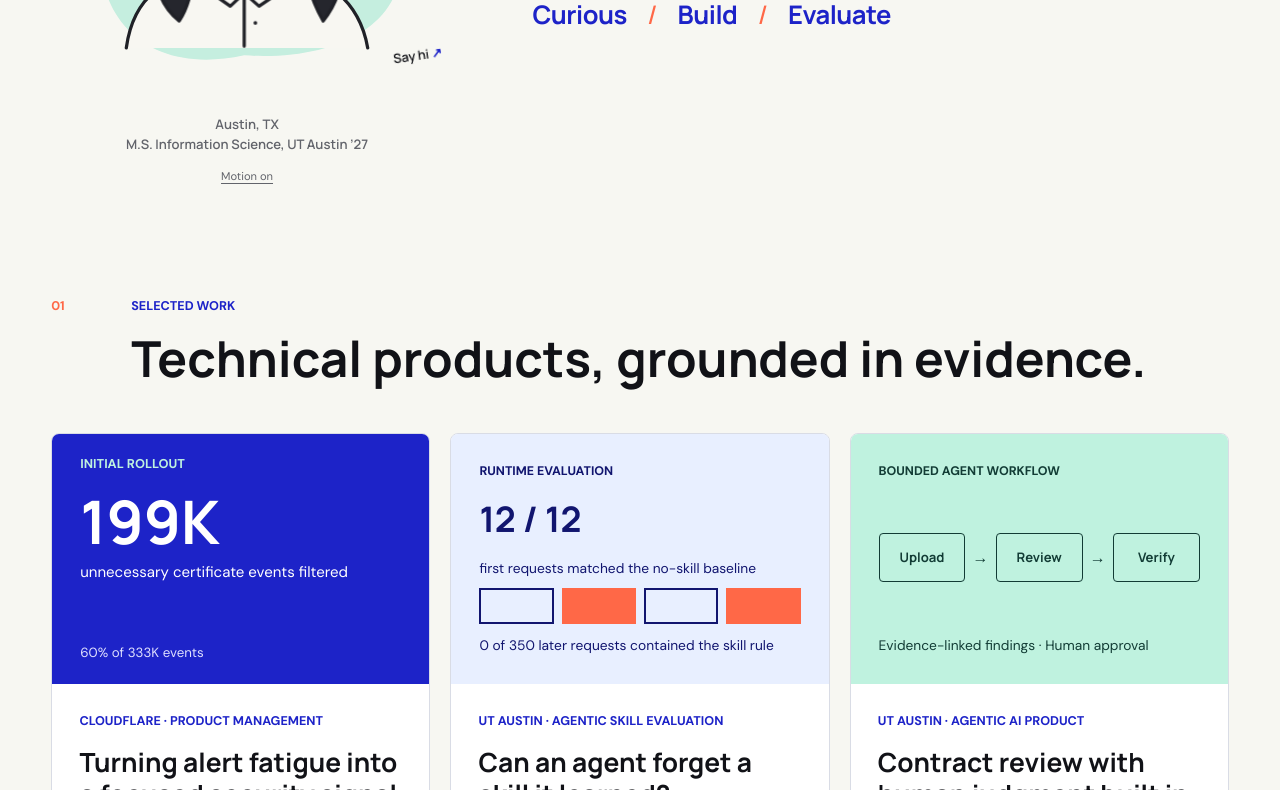
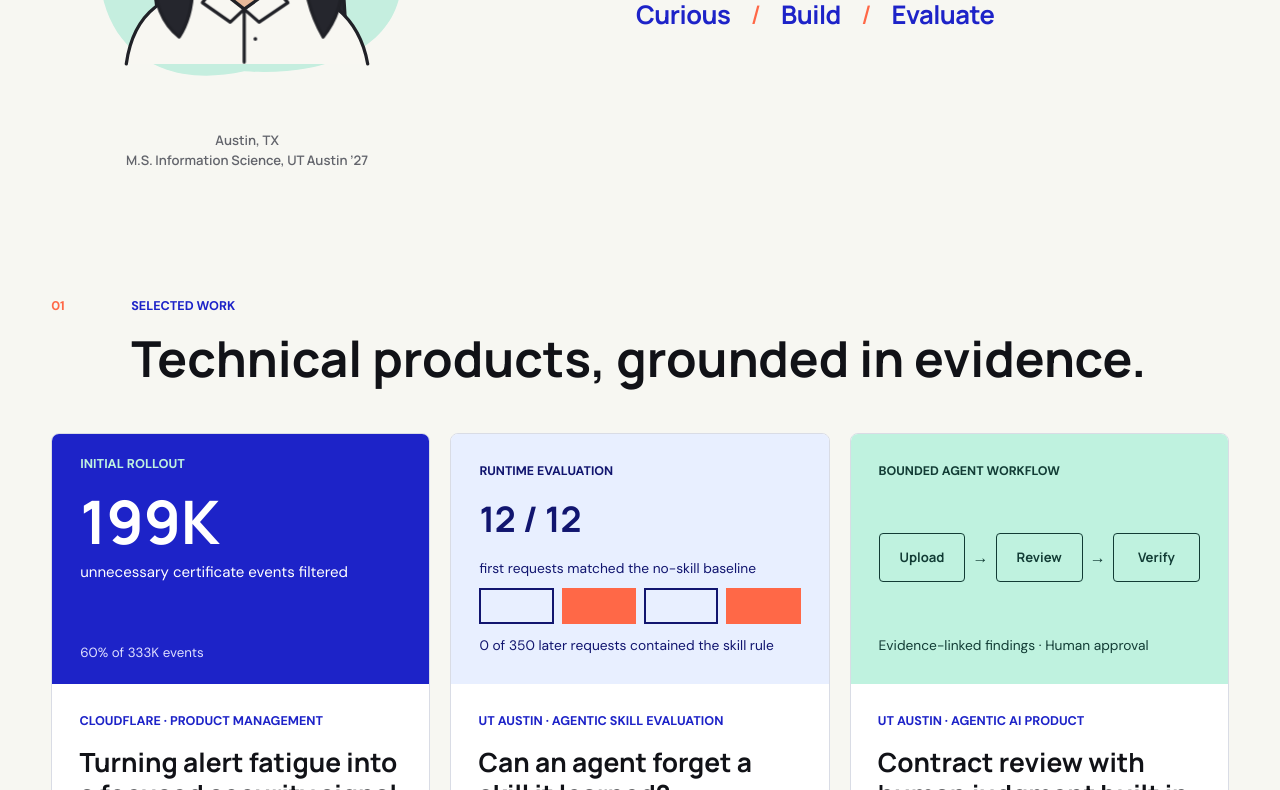
Before and after one commit to JJJJeny/JJJJeny.github.io, a plain HTML site: page index.html in a window 1280 px wide. Shown: the part 440-1230 px from the top of the page. Drawn offline with Linux system fonts and the light colour scheme.

Commit message:
Simplify avatar hero labels and center tagline

```diff
--- a/avatar.js
+++ b/avatar.js
@@ -1,8 +1,7 @@
 (() => {
   const stage = document.querySelector('.avatar-stage');
-  const toggle = document.querySelector('.motion-toggle');
   const status = document.querySelector('.avatar-status');
-  if (!stage || !toggle) return;
+  if (!stage || !status) return;
 
   const preference = window.matchMedia('(prefers-reduced-motion: reduce)');
   let enabled = !preference.matches;
@@ -13,15 +12,11 @@
     enabled = value;
     stage.classList.toggle('motion-enabled', enabled);
     stage.classList.toggle('motion-paused', !enabled);
-    toggle.setAttribute('aria-pressed', String(enabled));
-    toggle.textContent = enabled ? 'Motion on' : 'Motion off';
     stage.style.removeProperty('--gaze-x');
     stage.style.removeProperty('--gaze-y');
   };
 
-  toggle.hidden = false;
   setMotion(enabled);
-  toggle.addEventListener('click', () => setMotion(!enabled));
   preference.addEventListener('change', (event) => setMotion(!event.matches));
 
   window.addEventListener('pointermove', (event) => {
--- a/index.html
+++ b/index.html
@@ -23,7 +23,7 @@
       href="https://fonts.googleapis.com/css2?family=DM+Sans:wght@400;500;600;700&amp;family=Manrope:wght@400;500;600;700;800&amp;display=swap"
       rel="stylesheet"
     />
-    <link rel="stylesheet" href="styles.css?v=20261117-avatar" />
+    <link rel="stylesheet" href="styles.css?v=20261117-avatar-2" />
     <script type="application/ld+json">
       {
         "@context": "https://schema.org",
@@ -112,10 +112,8 @@
                 <text x="340" y="111" text-anchor="middle" fill="white" font-size="22" font-family="Arial, sans-serif" font-weight="700">Hi!</text>
               </g>
             </svg>
-            <span class="avatar-hint" aria-hidden="true">Say hi <span>↗</span></span>
           </button>
           <p class="portrait-note">Austin, TX<br />M.S. Information Science, UT Austin &rsquo;27</p>
-          <button class="motion-toggle" type="button" aria-pressed="true" hidden>Motion on</button>
           <span class="visually-hidden avatar-status" role="status"></span>
         </div>
       </section>
@@ -320,7 +318,6 @@
         </div>
         <div class="about-grid">
           <div class="about-copy">
-            <img class="about-photo" src="assets/jenny-headshot.jpg" alt="Jenny Yang" width="2048" height="1365" loading="lazy" />
             <p>
               I&rsquo;m a technical product manager with B2B experience across cloud security and
               service robotics, plus hands-on work in agentic AI evaluation and product prototyping.
@@ -356,7 +353,7 @@
       <p class="footer-note">Jenny (Yung-Ching) Yang &middot; Austin, Texas</p>
     </footer>
 
-    <script src="avatar.js" defer></script>
+    <script src="avatar.js?v=20261117-2" defer></script>
     <!-- Cloudflare Web Analytics -->
     <script
       type="module"
--- a/styles.css
+++ b/styles.css
@@ -153,10 +153,13 @@ h1 {
 .hero-copy {
   grid-area: copy;
   min-width: 0;
+  width: max-content;
+  max-width: 100%;
 }
 
 .hero-values {
   display: flex;
+  justify-content: center;
   flex-wrap: wrap;
   gap: 0;
   margin: 1.6rem 0 0;
@@ -193,8 +196,7 @@ h1 {
   -webkit-tap-highlight-color: transparent;
 }
 
-.avatar-stage:focus-visible,
-.motion-toggle:focus-visible {
+.avatar-stage:focus-visible {
   outline: 2px solid var(--blue);
   outline-offset: 6px;
   border-radius: 12px;
@@ -208,35 +210,6 @@ h1 {
 .avatar-greeting { opacity: 0; }
 .is-waving .avatar-hand { opacity: 1; animation: avatar-wave 1.4s ease-in-out; }
 .is-waving .avatar-greeting { opacity: 1; }
-.avatar-hint {
-  position: absolute;
-  right: 0;
-  bottom: 9%;
-  font: 600 .8rem "Manrope", sans-serif;
-  transform: rotate(-8deg);
-}
-.avatar-hint span { color: var(--blue); }
-.motion-toggle {
-  display: block;
-  margin: .75rem auto 0;
-  border: 0;
-  background: transparent;
-  color: var(--muted);
-  font: inherit;
-  font-size: .7rem;
-  text-decoration: underline;
-  text-underline-offset: 3px;
-  cursor: pointer;
-}
-.motion-toggle[hidden] { display: none; }
-.about-photo {
-  width: 96px;
-  height: 96px;
-  margin-bottom: 1.5rem;
-  object-fit: cover;
-  object-position: center 36%;
-  border-radius: 50%;
-}
 .visually-hidden {
   position: absolute;
   width: 1px;
```
